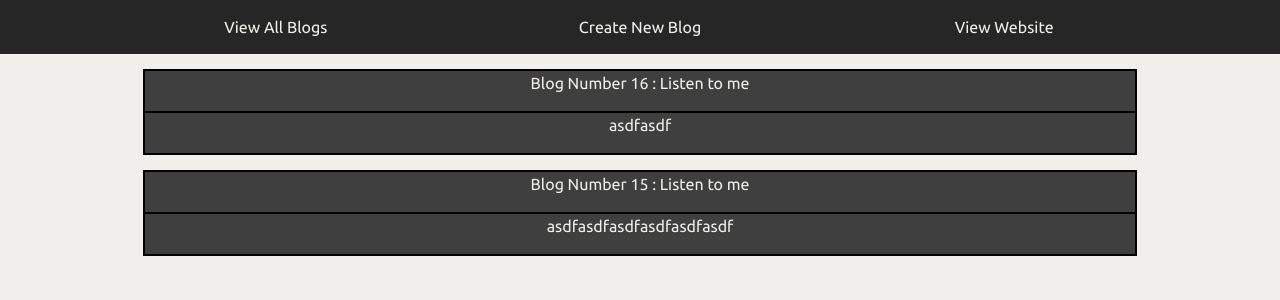
After one commit to CarnsJalone/SarsourAndBrown, a Django app: page /blog/all_blogs/ in a window 1280 px wide. The commit adds this page. Shown: the top 300 px of the page. Run offline with Django 3.2, Linux system fonts and the light colour scheme; data comes from the database, SQL or seed files in the repository; both versions use the stored data as it was after the commit; some libraries are stand-ins or nearby versions.

Commit message:
So many changes

```diff
--- a/sarsourandbrown/blog/blog.py
+++ b/sarsourandbrown/blog/blog.py
@@ -4,11 +4,11 @@ import re
 
 class BlogForm(forms.ModelForm):
 
-    title = forms.CharField(label="title", required=True)
+    title = forms.CharField(label="Title", required=True)
     title.widget.attrs.update({'class': 'form-control', 'name': 'title'})
 
-    body = forms.CharField(widget=forms.TextInput, label="body", required=True)
-    body.widget.attrs.update({'class': 'form-control', 'name': 'body'})
+    body = forms.CharField(widget=forms.Textarea, label="Body", required=True)
+    body.widget.attrs.update({'class': 'form-control', 'name': 'body', 'rows': '10'})
 
     class Meta:
         model = Blog
--- a/sarsourandbrown/blog/urls.py
+++ b/sarsourandbrown/blog/urls.py
@@ -4,6 +4,6 @@ from . import views
 
 
 urlpatterns = [
-    path('new_blog/', views.new_blog, name="blog-new_blog"),
-    path('view_blogs/', views.view_blogs, name="blog-view_blogs"),
+    path('new_blog/', views.new_blog, name="new_blog"),
+    path('all_blogs/', views.all_blogs, name="all_blogs"),
 ]
--- a/sarsourandbrown/blog/views.py
+++ b/sarsourandbrown/blog/views.py
@@ -4,33 +4,38 @@ from . models import Blog
 from . blog import BlogForm
 
 def new_blog(request):
-    title = None
-    body = None
 
-    form = BlogForm()
+    if not request.user.is_authenticated:
+        return redirect('login')
+    else:
+        title = None
+        body = None
 
-    if request.method == 'POST':
-        form = BlogForm(request.POST)
+        form = BlogForm()
 
-        if form.is_valid():
-            title = form.cleaned_data['title']
-            body = form.cleaned_data['body']
+        if request.method == 'POST':
+            form = BlogForm(request.POST)
 
-            form.save()
+            if form.is_valid():
+                title = form.cleaned_data['title']
+                body = form.cleaned_data['body']
 
-            form_vars = {'title': title, 'body': body}
+                form.save()
 
-            return render(request, 'blog/new_blog.html', form_vars)
+                form_vars = {'title': title, 'body': body}
+
+                return render(request, 'blog/post_success.html', form_vars)
+
+            else:
+                form = BlogForm()
+                return render(request, 'blog/new_blog.html', {'form': form})
 
         else:
             form = BlogForm()
             return render(request, 'blog/new_blog.html', {'form': form})
 
-    else:
-        form = BlogForm()
-        return render(request, 'blog/new_blog.html', {'form': form})
-
-def view_blogs(request):
-    all_blogs = Blog.objects.all
-    blog_vars = {'all_blogs': all_blogs}
-    return render(request, 'blog/view_blogs.html', blog_vars)
+def all_blogs(request):
+    all_blogs = Blog.objects.order_by('-date_written')
+    last_five_blogs = Blog.objects.order_by('-date_written')[:5]
+    blog_vars = {'all_blogs': all_blogs, 'last_five_blogs': last_five_blogs}
+    return render(request, 'blog/all_blogs.html', blog_vars)
--- /dev/null
+++ b/sarsourandbrown/home/templates/blog/all_blogs.html
@@ -0,0 +1,26 @@
+{% extends 'blog/home.html' %}
+
+{% block all_blogs %}
+{% if all_blogs %}
+<div class="container" id="all_blogs_container">
+    {% for blog in all_blogs %}
+    <div class="container" id="individual_blog_container">
+        <div class="blog_title">
+            <p>Blog Number {{blog.id}} : {{blog.title}}</p>
+        </div>
+        <div class="blog_body">
+            <p>{{blog.body}}</p>
+        </div>
+    </div>
+    {% endfor %}
+</div>
+
+{% else %}
+<div class="container">
+    <p>There are currently no Blogs</p>
+</div>
+{% endif %}
+
+<a href="{% url 'new_blog' %}"></a>
+
+{% endblock %}
--- /dev/null
+++ b/sarsourandbrown/home/templates/blog/home.html
@@ -0,0 +1,43 @@
+{% load static %}
+
+<!DOCTYPE html>
+<html lang="en">
+
+<head>
+    <meta charset="UTF-8">
+    <meta name="viewport" content="width=device-width, initial-scale=1.0">
+    <meta http-equiv="X-UA-Compatible" content="ie=edge">
+    <link rel="stylesheet" href="{% static 'css/blog.css' %}" type="text/css" />
+    <link rel="stylesheet" href="https://stackpath.bootstrapcdn.com/bootstrap/4.1.3/css/bootstrap.min.css" integrity="sha384-MCw98/SFnGE8fJT3GXwEOngsV7Zt27NXFoaoApmYm81iuXoPkFOJwJ8ERdknLPMO"
+        crossorigin="anonymous">
+    <link rel="stylesheet" href="https://cdnjs.cloudflare.com/ajax/libs/font-awesome/4.7.0/css/font-awesome.min.css">
+    <link href="https://fonts.googleapis.com/css?family=Ubuntu" rel="stylesheet">
+    <title>Blog</title>
+</head>
+
+<body class="off-white">
+
+    <div class="container" id="blog_header">
+        <div id="blog_header_inner">
+            <div class="row">
+                <div class="col-sm">
+                    <p><a href="{% url 'all_blogs' %}">View All Blogs</a></p>
+                </div>
+                <div class="col-sm">
+                    <p><a href="{% url 'new_blog' %}">Create New Blog</a></p>
+                </div>
+                <div class="col-sm">
+                    <p><a href="{% url 'home-page' %}">View Website</a></p>
+                </div>
+            </div>
+
+        </div>
+    </div>
+
+    {% block all_blogs %} {% endblock %}
+    {% block new_blog %} {% endblock %}
+    {% block post_success %} {% endblock %}
+
+</body>
+
+</html>
--- a/sarsourandbrown/home/templates/home/about.html
+++ b/sarsourandbrown/home/templates/home/about.html
@@ -48,6 +48,10 @@
 
 <div class="container" id="about_specialization_card_div">
 	<hr>
+	<div id="about_specialization_header_paragraph">
+		<p>Areas of Specialization</p>
+	</div>
+	<hr>
 	<div class="card about_specialization_card_card">
 		<img class="img-thumbnail about_card_img" src="/static/Immigration-Specialization.png" alt="Immigration Card">
 		<div class="about_specialization_card_content">
@@ -92,7 +96,7 @@
 </div>
 
 <div id="about_map_div">
-	<h3>Google Map</h3>
+	<h3>Find Us</h3>
 	<div id="map"></div>
 </div>
 {% endblock %}
--- a/sarsourandbrown/home/templates/home/contact.html
+++ b/sarsourandbrown/home/templates/home/contact.html
@@ -7,7 +7,7 @@
 			<form id="inquiry-form" role="form" action="/contact/contact_feedback/" method="post">
 				{% csrf_token %}
 				{{ form }}
-				<input id="contact-submit-button" type="submit" value="Submit" name="submit">
+				<input class="btn btn-secondary" id="contact-submit-button" type="submit" value="Submit" name="submit">
 			</form>
 		</div>
 		<div class="col contact-top-child-div">
--- /dev/null
+++ b/sarsourandbrown/static/css/blog.css
@@ -0,0 +1,91 @@
+head,
+body,
+nav,
+footer,
+div,
+table {
+  font-family: "Ubuntu", sans-serif;
+}
+
+body {
+    padding: 0px;
+    margin: 0px;
+}
+
+.off-white {
+    background-color:#f2f0ec ;
+  }
+
+div#blog_header {
+    width: 100%;
+    max-width: 100%;
+    background-color: #262626;
+    color: #f2f0ec;
+    padding: 15px;
+    margin-top: auto;
+    margin-bottom: auto;
+}
+
+div#blog_header p {
+    margin: 0 auto;
+}
+
+div.col-sm a {
+    color: #f2f0ec;
+    text-decoration: none;
+}
+
+div.col-sm a:hover {
+    color: grey;
+    text-decoration: none;
+}
+
+
+div#blog_header_inner {
+    width: 85%;
+    height: 100%;
+    margin-top: auto;
+    margin-bottom: auto;
+    margin-left: auto;
+    margin-right: auto;
+    text-align: center;
+}
+
+div#all_blogs_container {
+    margin: 0 auto;
+    width: 80%;
+    height: auto;
+}
+
+div#individual_blog_container {
+    width: 100%;
+    height: auto;
+    text-align: center;
+    margin-top: 15px;
+    margin-bottom: 15px;
+    background-color: #3f3f3f;
+    color: #f2f0ec;
+    padding: 0px;
+}
+
+/* Blog Borders */
+div#individual_blog_container,
+div.blog_title,
+div.blog_body {
+    width: 100%;
+    border: 1px solid #000;
+    border-collapse: collapse;
+}
+
+div#new_blog_form_div {
+    margin-top: 15px;
+    margin-bottom: 15px;
+}
+
+form#new_blog_form_form {
+    padding: 15px;
+}
+
+input#new_blog_form_submit {
+    margin-top: 15px;
+}
```
Also changed, not shown: sarsourandbrown/home/templates/blog/new_blog.html (+12 -18 lines), sarsourandbrown/home/templates/blog/post_success.html (added, +10 -0 lines), sarsourandbrown/home/templates/blog/view_blogs.html (deleted, +0 -20 lines), sarsourandbrown/home/templates/home/base.html (+9 -7 lines), sarsourandbrown/home/templates/home/profile.html (+6 -3 lines), sarsourandbrown/static/css/home.css (renamed from sarsourandbrown/static/styles.css, +50 -10 lines), sarsourandbrown/db.sqlite3, sarsourandbrown/static/images/SB_Logo_White.png (renamed from sarsourandbrown/static/SB_Logo_White.png).
